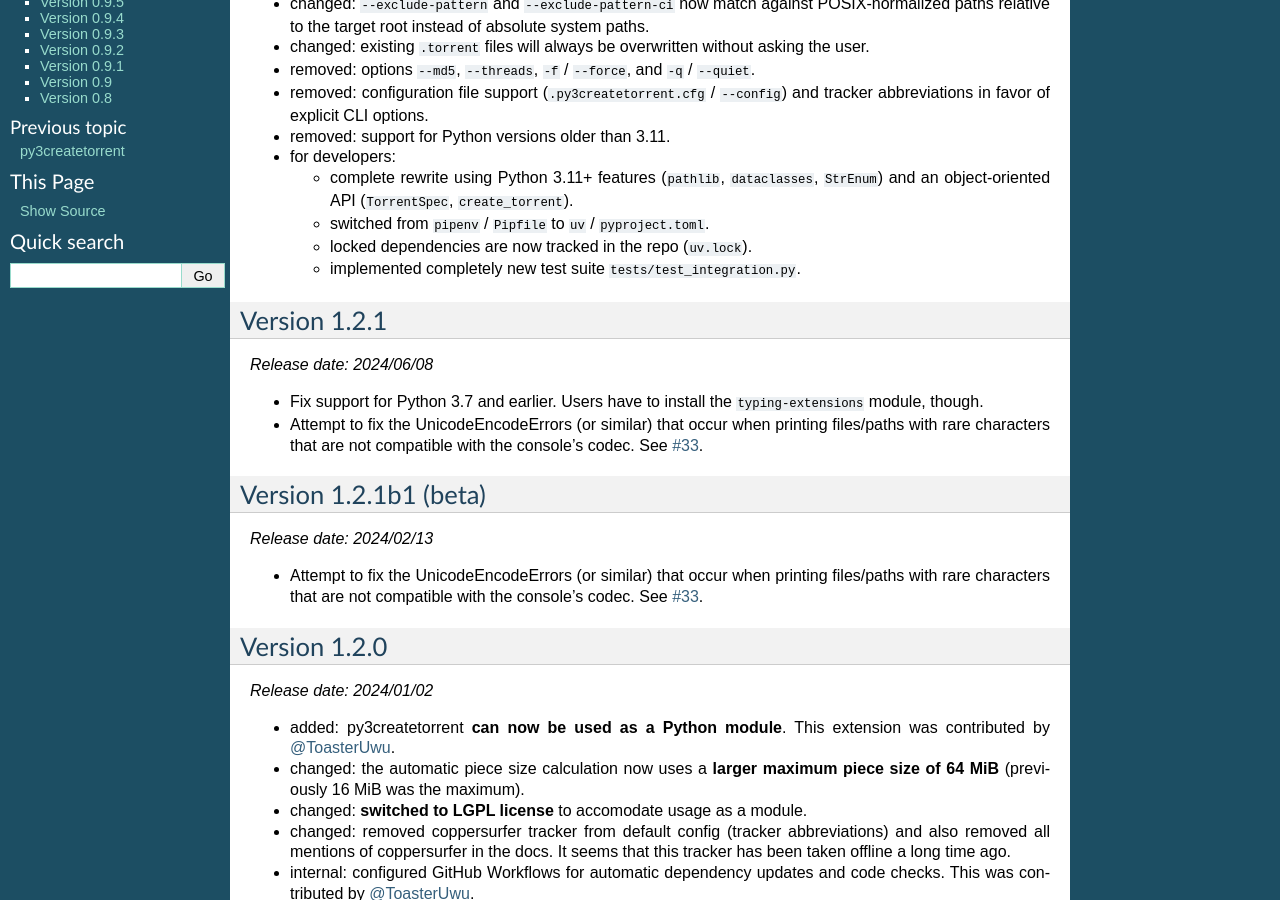
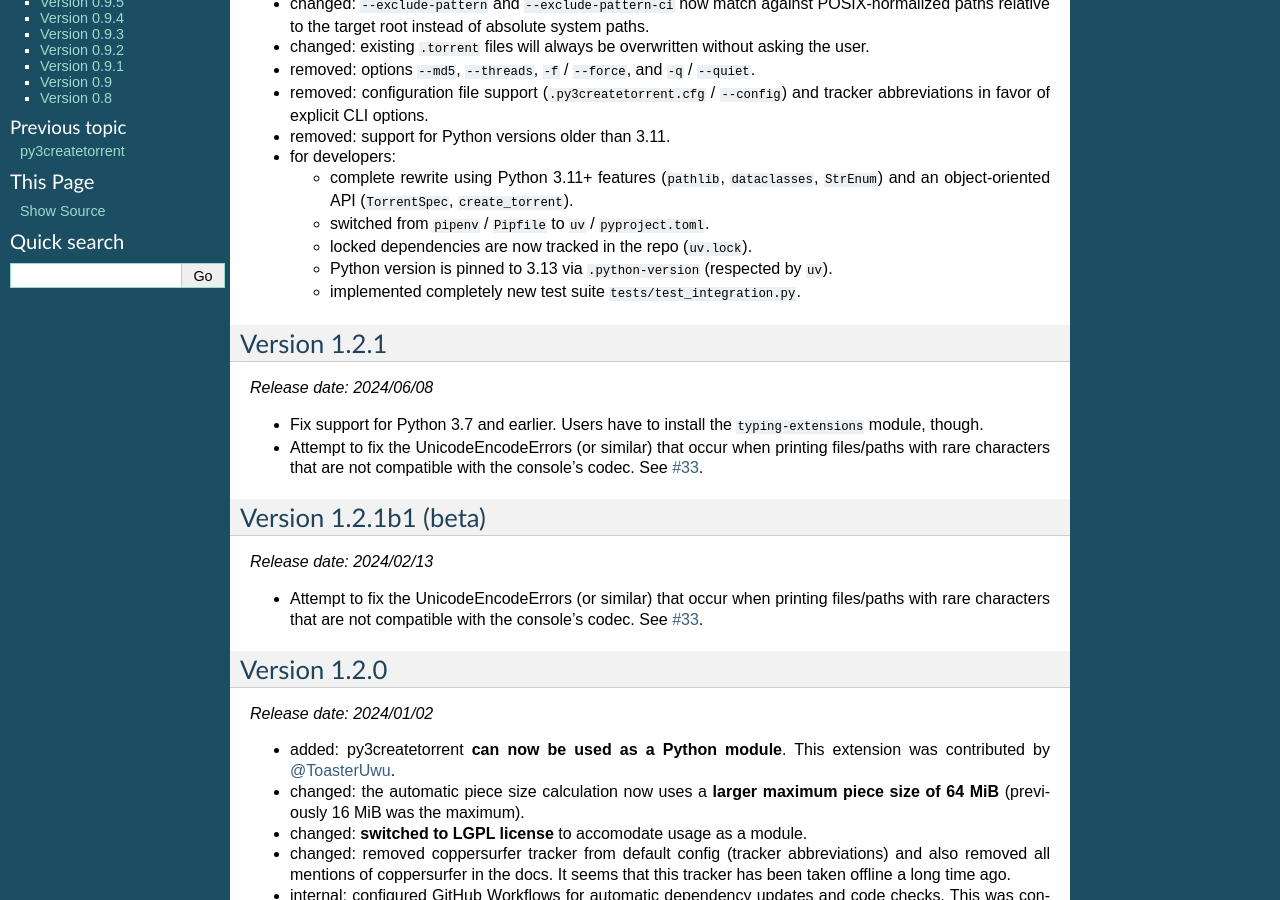
Before and after one commit to rsnitsch/py3createtorrent, a Sphinx documentation site: the page built from docs/source/changelog.rst, in a window 1280 px wide and 900 px high, scrolled down 304 px. Built offline with Sphinx 7.4.7, drawn with Linux system fonts in a browser that asks for light colours.

Commit message:
Pin to Python 3.13
3.13 is preferred because it is the most recent version with support
for libtorrent. libtorrent is used by the new test suite to verify the
correct torrent creation.

```diff
--- a/docs/source/changelog.rst
+++ b/docs/source/changelog.rst
@@ -23,6 +23,7 @@ Version 2.0.0
     object-oriented API (``TorrentSpec``, ``create_torrent``).
   - switched from ``pipenv`` / ``Pipfile`` to ``uv`` / ``pyproject.toml``.
   - locked dependencies are now tracked in the repo (``uv.lock``).
+  - Python version is pinned to 3.13 via ``.python-version`` (respected by ``uv``).
   - implemented completely new test suite ``tests/test_integration.py``.
 
 Version 1.2.1
```
Also changed, not shown: 1 other file.
